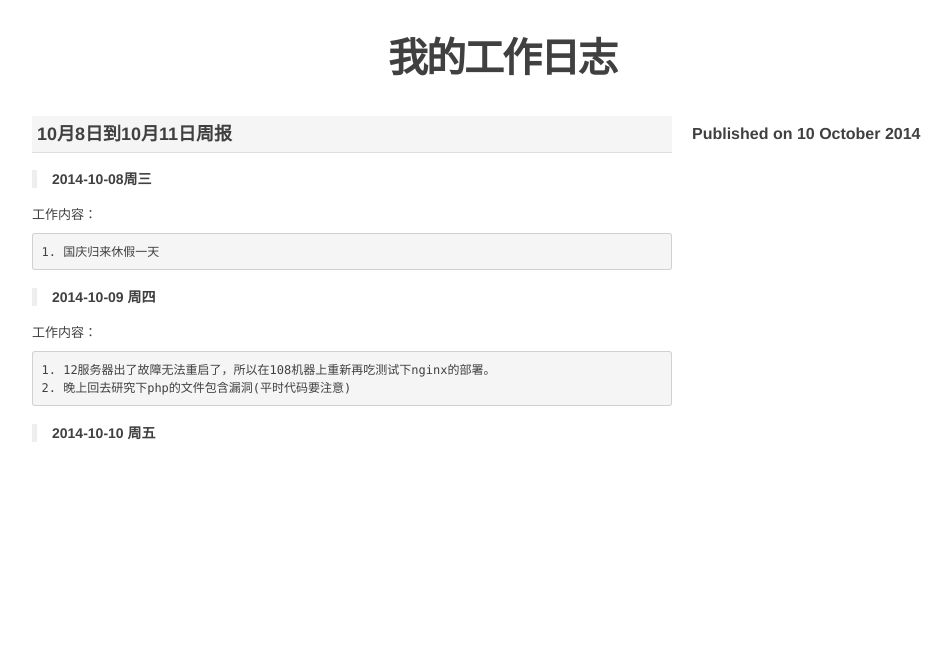
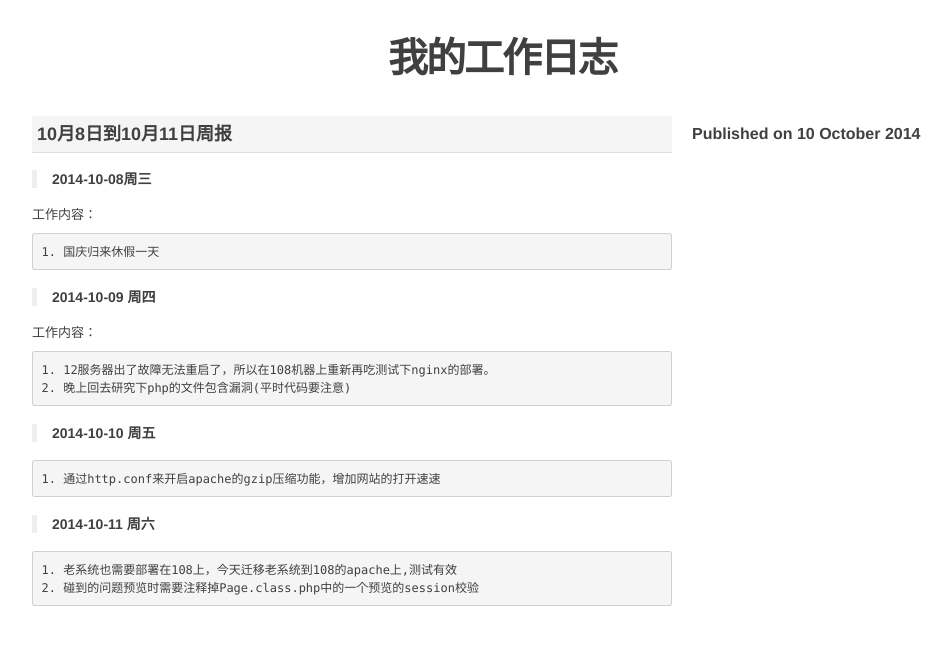
Before and after one commit to bjfuzzj/workdiary, a Jekyll site: the page built from _posts/2014/2014-10-10-10月8日到10月11日周报.md, in a window 1280 px wide. Shown: the top 645 px of the page, without its empty margins (138-1090 px from the left). Built offline with Jekyll 4.4.1, drawn with Linux system fonts in a browser that asks for light colours; Markdown is read by kramdown in place of the engine named in the settings.

Commit message:
提交周报
提交周报

```diff
--- a/_posts/2014/2014-10-10-10月8日到10月11日周报.md
+++ b/_posts/2014/2014-10-10-10月8日到10月11日周报.md
@@ -19,3 +19,10 @@ layout: default
 
 
 > **2014-10-10 周五**
+
+	1. 通过http.conf来开启apache的gzip压缩功能，增加网站的打开速速
+
+> **2014-10-11 周六**
+
+	1. 老系统也需要部署在108上，今天迁移老系统到108的apache上,测试有效
+	2. 碰到的问题预览时需要注释掉Page.class.php中的一个预览的session校验
```
Also changed, not shown: _posts/2014/2014-10-13-10月13日到10月17日周报.md (added, +17 -0 lines).
